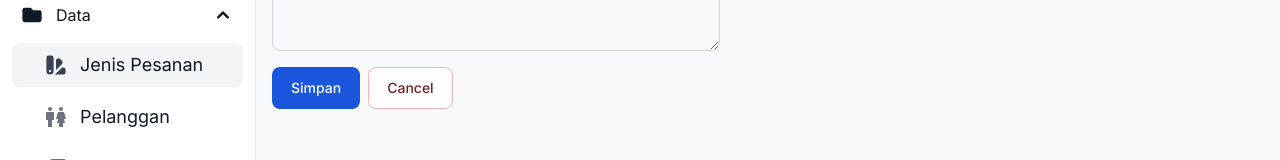
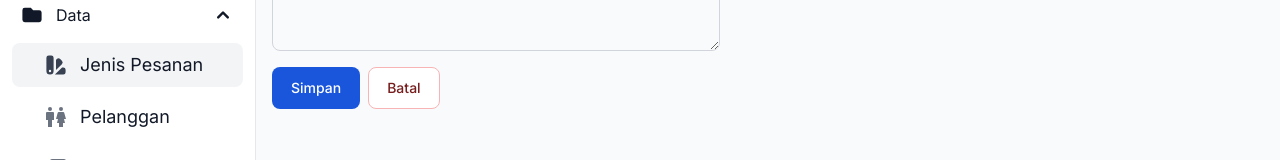
Before and after one commit to izhal27/orderan-db, a Next.js app in the folder frontend/: page /data/jenis-pesanan/add in a window 1280 px wide. Shown: the part 329-489 px from the top of the page. Built offline with nearby package versions, Linux system fonts and the light colour scheme; no server answers.

Commit message:
change cancel button name

```diff
--- a/frontend/component/jenis-pesanan/AddEdit.tsx
+++ b/frontend/component/jenis-pesanan/AddEdit.tsx
@@ -85,7 +85,7 @@ export default function AddEdit({ orderType }: props) {
             <span className={isSubmitting ? "pl-3" : ''}>Simpan</span>
           </Button>
           <Button color="red" onClick={() => router.back()}>
-            Cancel
+            Batal
           </Button>
         </div>
       </form>
```
